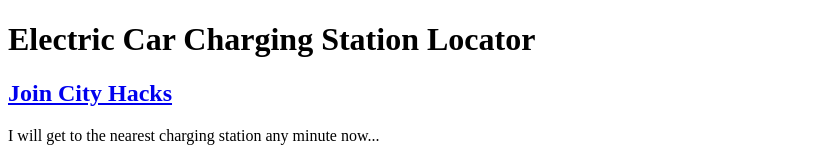
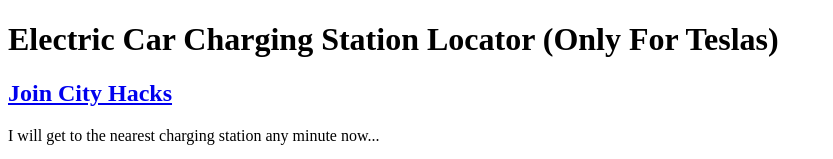
Before and after one commit to LosRiosACM/WebDev_Workshop, a plain HTML site: page index.html in a window 1280 px wide. Shown: the top 159 px of the page, without its empty margins (0-833 px from the left). Drawn offline with Linux system fonts and the light colour scheme.

Commit message:
Making Site only for Teslas

```diff
--- a/index.html
+++ b/index.html
@@ -12,7 +12,7 @@
   <body>
     <!--Heading-->
     <h1>
-      Electric Car Charging Station Locator
+      Electric Car Charging Station Locator (Only For Teslas)
     </h1>
     <!--Heading with hyperlink tag nested inside-->
     <h2>
```
